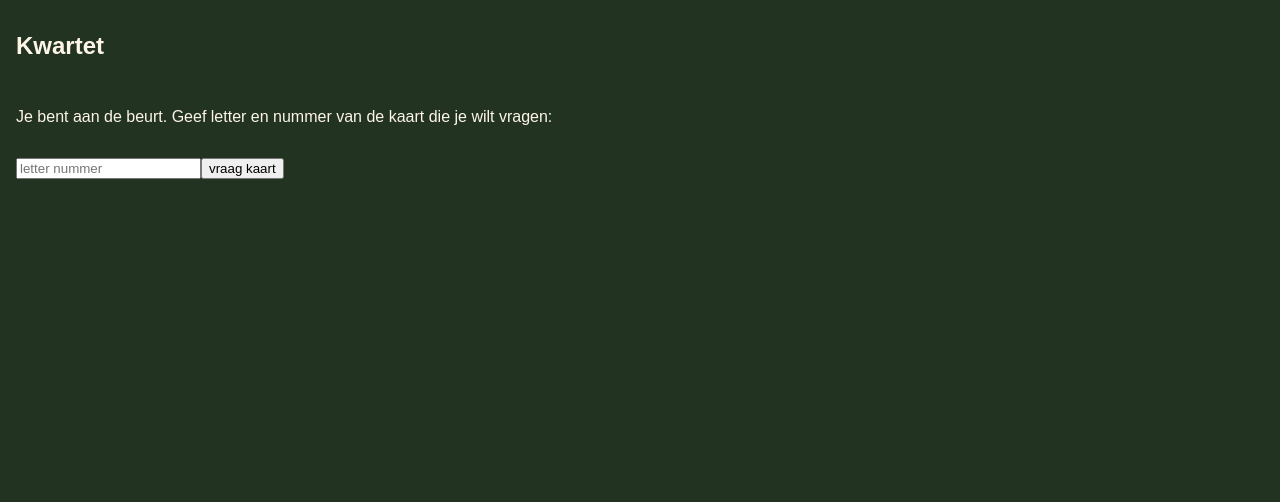
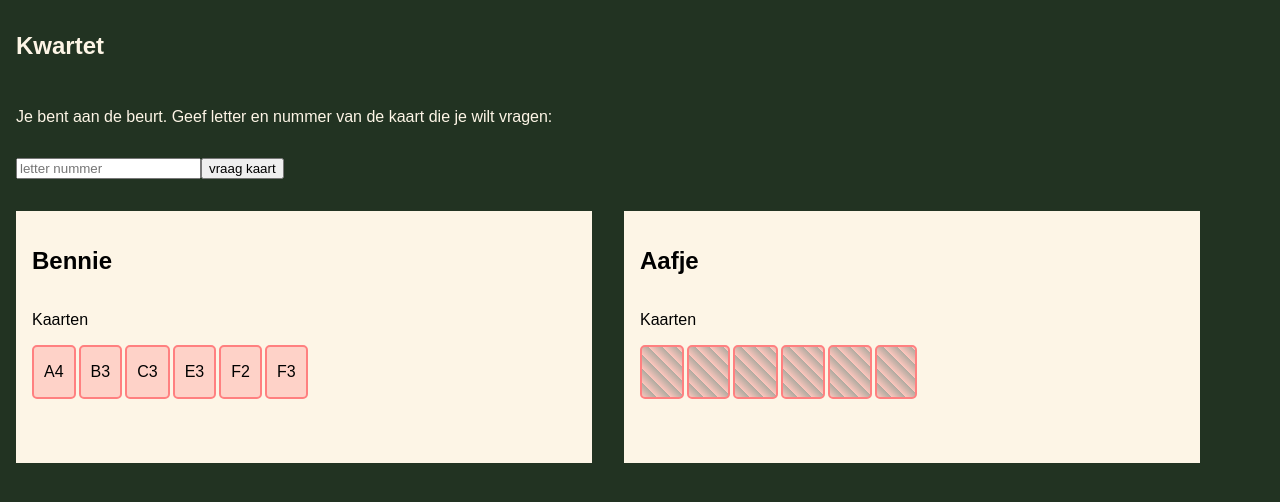
Before and after one commit to smilingkite/kwartet-react-functional, a React (Create React App) app: page / in a window 1280 px wide. Shown: the top 502 px of the page. Built offline with nearby package versions, Linux system fonts and the light colour scheme.

Commit message:
fix: display cards at start game; WIP play game

```diff
--- a/src/App.js
+++ b/src/App.js
@@ -3,13 +3,10 @@ import React, {
 } from 'react';
 import { connect } from 'react-redux'
 import { SELECT_MESSAGE } from './actions/selectMessage'
-// import { START_DEAL_CARDS } from './actions/startDealCards'
 import Card from './helpers/cardConstructor';
 import PlayerComponent from './components/Player';
 import Interface from './components/Interface';
 import './App.css';
-
-// TypeError: selectHand is not a function (line 272)
 
 // WIP:
 // *) REDUX
@@ -105,9 +102,9 @@ function checkKwartet(deck, kwartetList, player){
   return kwartetList;
 }
 const selectKwartet = (kwartetList, handNo) => kwartetList.filter(card => card.deckNo === handNo )
+const selectHand = (deck, handNo) => deck.filter(card => card.deckNo === handNo)
 
 const letters = ["A", "B", "C", "D", "E", "F", "G"]
-// var deck = deckCards([])
 let kwartetList = makeKwartetList(letters, [])
 
 const player1 = {}
@@ -118,8 +115,6 @@ player2.idNo = 2 ;
 player2.name = 'Bennie';
 var playerTurnID
 var otherPlayerID
-
-const selectHand = (deck, handNo) => deck.filter(card => card.deckNo === handNo)
 
 selectTurn(player1, player2);
 
@@ -176,6 +171,7 @@ class App extends PureComponent {
     this.props.dispatch({type: SELECT_MESSAGE, payload: message})
   }
 
+  selectHand = (deck, handNo) => deck.filter(card => card.deckNo === handNo)
 
   changeHand() {
     const validCard = true;
@@ -269,12 +265,26 @@ class App extends PureComponent {
         <Interface onNewCard={game(askedCard)} />
 
         <div className = "Game" >
-
+          <PlayerComponent
+            key={1}
+            turn={true}
+            hand ={selectHand(deck, playerTurn)}
+            kwartet = {selectKwartet(kwartetList, playerTurn)}
+            name = {selectPlayerName(playerTurn)}
+          />
+          <PlayerComponent
+            key={2}
+            turn={false}
+            hand ={selectHand(deck, otherPlayer)}
+            kwartet = {selectKwartet(kwartetList, otherPlayer)}
+            name = {selectPlayerName(otherPlayer)}
+          />
         </div>
       </div>
     );
   }
 }
+
 const mapStateToProps = ({ message, deck }) => ({
   message, deck
 })
```
